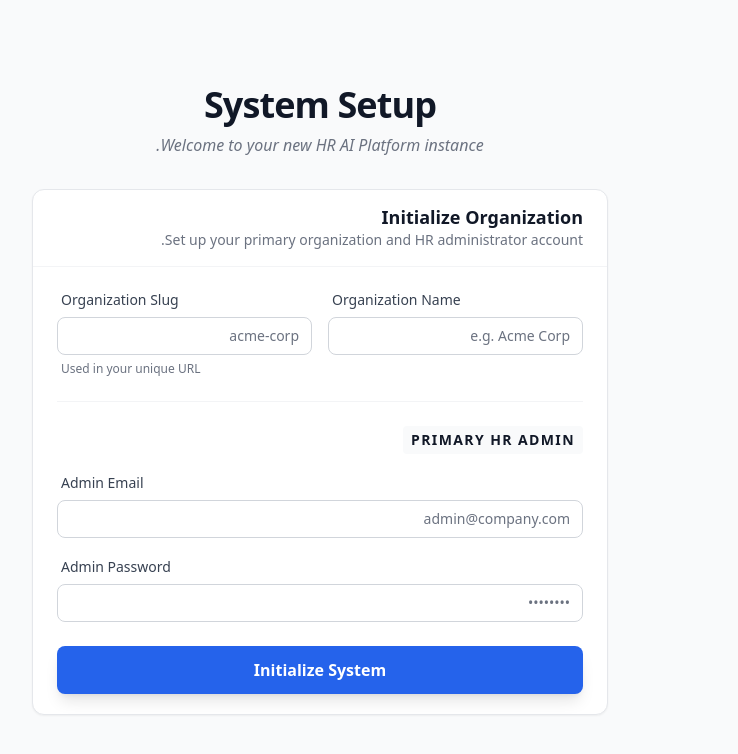
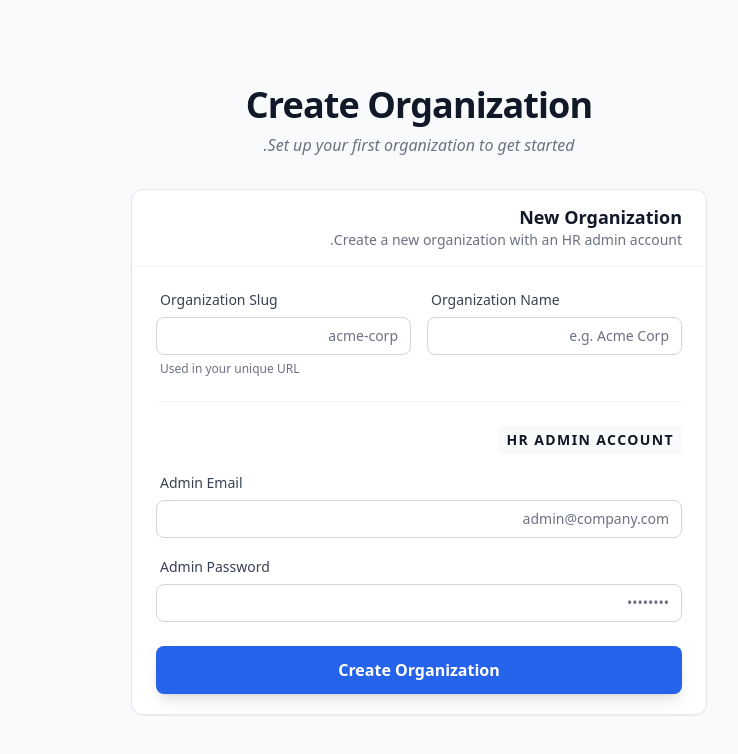
Before and after one commit to Rodwan26/hr-frontend, a Next.js app: page /setup in a window 1280 px wide. Shown: the top 754 px of the page, without its empty margins (460-1198 px from the left). Built offline with nearby package versions, Linux system fonts and the light colour scheme; no server answers.

Commit message:
Feat: Support multi-tenant - show create organization form always

```diff
--- a/src/app/setup/page.tsx
+++ b/src/app/setup/page.tsx
@@ -25,6 +25,7 @@ export default function SetupPage() {
     const [error, setError] = useState<string | null>(null);
     const [loading, setLoading] = useState(false);
     const [checkingStatus, setCheckingStatus] = useState(true);
+    const [organizationsCount, setOrganizationsCount] = useState(0);
     const router = useRouter();
 
     const methods = useForm<SetupData>({
@@ -37,15 +38,12 @@ export default function SetupPage() {
         },
     });
 
-    // Check if system is already initialized
+    // Check system status - allow viewing page always
     React.useEffect(() => {
         const checkStatus = async () => {
             try {
                 const status = await setupService.checkStatus();
-                if (status.initialized) {
-                    // If system already has organization, redirect to login
-                    router.push('/login?message=System already initialized. Please login.');
-                }
+                setOrganizationsCount(status.organizations_count || 0);
             } catch (err) {
                 console.error('Failed to check setup status:', err);
             } finally {
@@ -53,7 +51,7 @@ export default function SetupPage() {
             }
         };
         checkStatus();
-    }, [router]);
+    }, []);
 
     const onSubmit = async (data: SetupData) => {
         setLoading(true);
@@ -66,15 +64,11 @@ export default function SetupPage() {
                 password: data.admin_password,
             };
 
-            await setupService.initialize(payload);
-            router.push('/login?message=System initialized successfully. Please login.');
+            const response = await setupService.initialize(payload);
+            router.push(`/login?message=Organization '${response.organization_name}' created successfully! Please login.`);
         } catch (err: any) {
             const detail = err.response?.data?.detail;
-            if (err.response?.status === 400 && detail?.includes('already initialized')) {
-                router.push('/login?message=System already initialized. Please login.');
-            } else {
-                setError(detail || 'Failed to initialize system. Please try again.');
-            }
+            setError(detail || 'Failed to create organization. Please try again.');
         } finally {
             setLoading(false);
         }
@@ -92,14 +86,35 @@ export default function SetupPage() {
         <div className="min-h-screen bg-gray-50 flex flex-col items-center justify-center p-4">
             <div className="w-full max-w-xl">
                 <div className="text-center mb-8">
-                    <h1 className="text-4xl font-black text-gray-900 tracking-tight">System Setup</h1>
-                    <p className="text-gray-500 mt-2 font-medium italic">Welcome to your new HR AI Platform instance.</p>
+                    <h1 className="text-4xl font-black text-gray-900 tracking-tight">Create Organization</h1>
+                    <p className="text-gray-500 mt-2 font-medium italic">
+                        {organizationsCount > 0
+                            ? `Your system has ${organizationsCount} organization(s). Create a new one to get started.`
+                            : 'Set up your first organization to get started.'
+                        }
+                    </p>
                 </div>
 
-                <Card title="Initialize Organization" subtitle="Set up your primary organization and HR administrator account.">
+                {organizationsCount > 0 && (
+                    <div className="mb-6">
+                        <Alert variant="info" title="Multi-Tenant System">
+                            This is a multi-tenant system. You can create multiple organizations, each with its own independent data.
+                        </Alert>
+                        <div className="mt-3 text-center">
+                            <button
+                                onClick={() => router.push('/login')}
+                                className="text-sm text-indigo-600 hover:text-indigo-800 underline"
+                            >
+                                Already have an account? Login here
+                            </button>
+                        </div>
+                    </div>
+                )}
+
+                <Card title="New Organization" subtitle="Create a new organization with an HR admin account.">
                     <FormProvider {...methods}>
                         <form onSubmit={methods.handleSubmit(onSubmit)} className="space-y-6">
-                            {error && <Alert variant="error" title="Setup Failed">{error}</Alert>}
+                            {error && <Alert variant="error" title="Error">{error}</Alert>}
 
                             <div className="grid grid-cols-1 md:grid-cols-2 gap-4">
                                 <FormField
@@ -116,7 +131,7 @@ export default function SetupPage() {
                             </div>
 
                             <div className="border-t border-gray-100 pt-6 mt-6">
-                                <h4 className="text-sm font-bold text-gray-900 mb-4 uppercase tracking-widest bg-gray-50 inline-block px-2 py-1 rounded">Primary HR Admin</h4>
+                                <h4 className="text-sm font-bold text-gray-900 mb-4 uppercase tracking-widest bg-gray-50 inline-block px-2 py-1 rounded">HR Admin Account</h4>
                                 <div className="space-y-4">
                                     <FormField
                                         name="admin_email"
@@ -134,7 +149,7 @@ export default function SetupPage() {
                             </div>
 
                             <Button type="submit" className="w-full h-12 text-base shadow-lg hover:shadow-xl hover:-translate-y-0.5" loading={loading}>
-                                Initialize System
+                                Create Organization
                             </Button>
                         </form>
                     </FormProvider>
```
